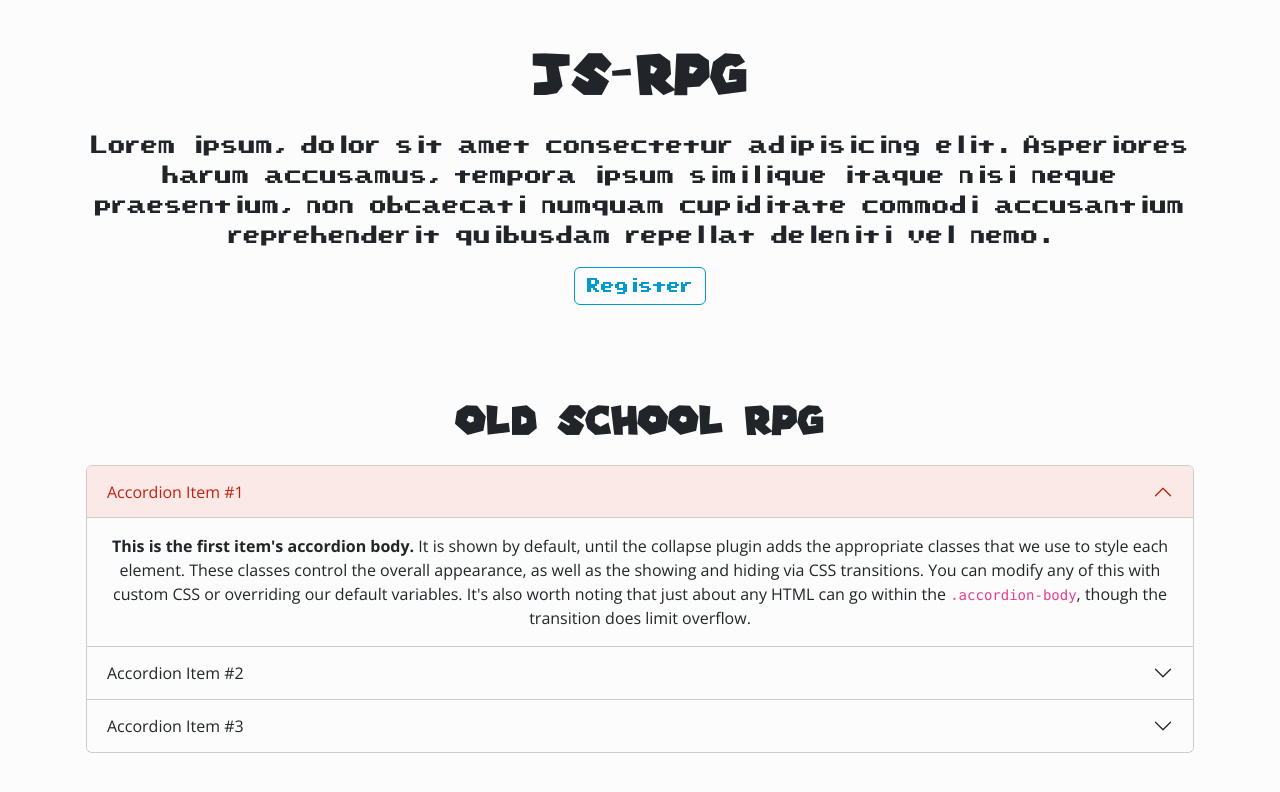
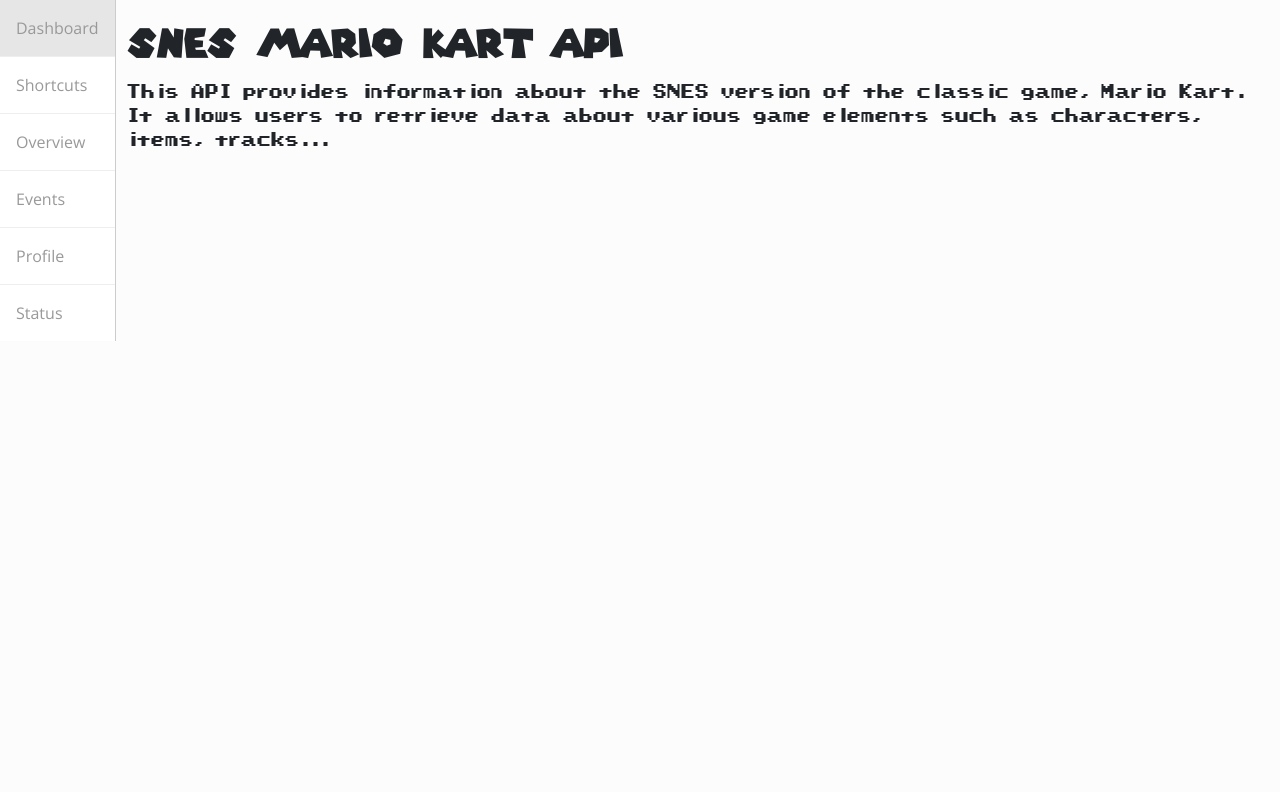
Before and after one commit to JoelEncinas/SNES-MarioKart-API, a website: page views/index.html in a window 1280 px wide. Drawn offline with nearby package versions, Linux system fonts and the light colour scheme.

Commit message:
added html structure for docs

```diff
--- a/middleware/rateLimiter.js
+++ b/middleware/rateLimiter.js
@@ -2,7 +2,7 @@
 
 const limiter = rateLimit({
   windowMs: 60 * 1000, // 1 minute
-  max: 10, // limit each IP to 10 requests per windowMs
+  max: 30, // limit each IP to 10 requests per windowMs
   message: "Too many requests from this IP, please try again after a minute",
 });
 
--- a/public/css/styles.css
+++ b/public/css/styles.css
@@ -1,3 +1,5 @@
+/* FONTS */
+
 @font-face {
     font-family: mario;
     src: url(../fonts/SuperMario.ttf);
@@ -8,6 +10,8 @@
     src: url(../fonts/SuperMarioPixel.ttf);
 }
 
+/* UTILS */
+
 h1 {
     font-family: mario;
 }
@@ -16,6 +20,4 @@
     font-family: mario-pixel;
 }
 
-.btn {
-    font-family: mario-pixel;
-}
+/* NAVBAR */
--- a/views/index.html
+++ b/views/index.html
@@ -5,125 +5,68 @@
     <meta name="viewport" content="width=device-width, initial-scale=1.0" />
     <link rel="stylesheet" href="../css/bootstrap.css" />
     <link rel="stylesheet" href="../css/styles.css" />
-    <title>Home</title>
+    <title>Mario Kart API</title>
   </head>
   <body>
-    <div id="index-container" class="container text-center">
-      <div class="cta my-5 mx-1 pb-5">
-        <h1 class="display-4 pb-2">JS-RPG</h1>
-        <p class="lead">
-          Lorem ipsum, dolor sit amet consectetur adipisicing elit. Asperiores
-          harum accusamus, tempora ipsum similique itaque nisi neque
-          praesentium, non obcaecati numquam cupiditate commodi accusantium
-          reprehenderit quibusdam repellat deleniti vel nemo.
-        </p>
-        <a href="/auth/register" class="btn btn-outline-info">Register</a>
+    <div class="d-flex" id="wrapper">
+      <!-- Sidebar-->
+      <div class="border-end bg-white" id="sidebar-wrapper">
+        <div class="list-group list-group-flush">
+          <a
+            class="list-group-item list-group-item-action list-group-item-light p-3"
+            href="#!"
+            >Dashboard</a
+          >
+          <a
+            class="list-group-item list-group-item-action list-group-item-light p-3"
+            href="#!"
+            >Shortcuts</a
+          >
+          <a
+            class="list-group-item list-group-item-action list-group-item-light p-3"
+            href="#!"
+            >Overview</a
+          >
+          <a
+            class="list-group-item list-group-item-action list-group-item-light p-3"
+            href="#!"
+            >Events</a
+          >
+          <a
+            class="list-group-item list-group-item-action list-group-item-light p-3"
+            href="#!"
+            >Profile</a
+          >
+          <a
+            class="list-group-item list-group-item-action list-group-item-light p-3"
+            href="#!"
+            >Status</a
+          >
+        </div>
       </div>
-
-      <div class="accordion my-5 mx-1" id="accordionExample">
-        <h1 class="pb-2">Old School RPG</h1>
-        <div class="accordion-item">
-          <h2 class="accordion-header" id="headingOne">
-            <button
-              class="accordion-button"
-              type="button"
-              data-bs-toggle="collapse"
-              data-bs-target="#collapseOne"
-              aria-expanded="true"
-              aria-controls="collapseOne"
-            >
-              Accordion Item #1
-            </button>
-          </h2>
-          <div
-            id="collapseOne"
-            class="accordion-collapse collapse show"
-            aria-labelledby="headingOne"
-            data-bs-parent="#accordionExample"
-            style=""
-          >
-            <div class="accordion-body">
-              <strong>This is the first item's accordion body.</strong>
-              It is shown by default, until the collapse plugin adds the
-              appropriate classes that we use to style each element. These
-              classes control the overall appearance, as well as the showing and
-              hiding via CSS transitions. You can modify any of this with custom
-              CSS or overriding our default variables. It's also worth noting
-              that just about any HTML can go within the
-              <code>.accordion-body</code>, though the transition does limit
-              overflow.
-            </div>
-          </div>
-        </div>
-        <div class="accordion-item">
-          <h2 class="accordion-header" id="headingTwo">
-            <button
-              class="accordion-button collapsed"
-              type="button"
-              data-bs-toggle="collapse"
-              data-bs-target="#collapseTwo"
-              aria-expanded="false"
-              aria-controls="collapseTwo"
-            >
-              Accordion Item #2
-            </button>
-          </h2>
-          <div
-            id="collapseTwo"
-            class="accordion-collapse collapse"
-            aria-labelledby="headingTwo"
-            data-bs-parent="#accordionExample"
-          >
-            <div class="accordion-body">
-              <strong>This is the second item's accordion body.</strong>
-              It is hidden by default, until the collapse plugin adds the
-              appropriate classes that we use to style each element. These
-              classes control the overall appearance, as well as the showing and
-              hiding via CSS transitions. You can modify any of this with custom
-              CSS or overriding our default variables. It's also worth noting
-              that just about any HTML can go within the
-              <code>.accordion-body</code>, though the transition does limit
-              overflow.
-            </div>
-          </div>
-        </div>
-        <div class="accordion-item">
-          <h2 class="accordion-header" id="headingThree">
-            <button
-              class="accordion-button collapsed"
-              type="button"
-              data-bs-toggle="collapse"
-              data-bs-target="#collapseThree"
-              aria-expanded="false"
-              aria-controls="collapseThree"
-            >
-              Accordion Item #3
-            </button>
-          </h2>
-          <div
-            id="collapseThree"
-            class="accordion-collapse collapse"
-            aria-labelledby="headingThree"
-            data-bs-parent="#accordionExample"
-          >
-            <div class="accordion-body">
-              <strong>This is the third item's accordion body.</strong>
-              It is hidden by default, until the collapse plugin adds the
-              appropriate classes that we use to style each element. These
-              classes control the overall appearance, as well as the showing and
-              hiding via CSS transitions. You can modify any of this with custom
-              CSS or overriding our default variables. It's also worth noting
-              that just about any HTML can go within the
-              <code>.accordion-body</code>, though the transition does limit
-              overflow.
-            </div>
-          </div>
+      <!-- Page content wrapper-->
+      <div id="page-content-wrapper">
+        <!-- Page content-->
+        <div class="container-fluid">
+          <h1 class="mt-4">SNES MARIO KART API</h1>
+          <p>
+            This API provides information about the SNES version of the classic
+            game, Mario Kart. It allows users to retrieve data about various
+            game elements such as characters, items, tracks...
+          </p>
         </div>
       </div>
     </div>
   </body>
 
   <!-- BOOTSTRAP DEPENDENCIES -->
+  <script
+    src="https://code.jquery.com/jquery-3.6.4.slim.js"
+    integrity="sha256-dWvV84T6BhzO4vG6gWhsWVKVoa4lVmLnpBOZh/CAHU4="
+    crossorigin="anonymous"
+  ></script>
   <script src="https://cdn.jsdelivr.net/npm/@popperjs/core@2.9.2/dist/umd/popper.min.js"></script>
   <script src="https://cdn.jsdelivr.net/npm/bootstrap@5.0.2/dist/js/bootstrap.js"></script>
+
+  <script src="js/sideBarToggle.js"></script>
 </html>
```
